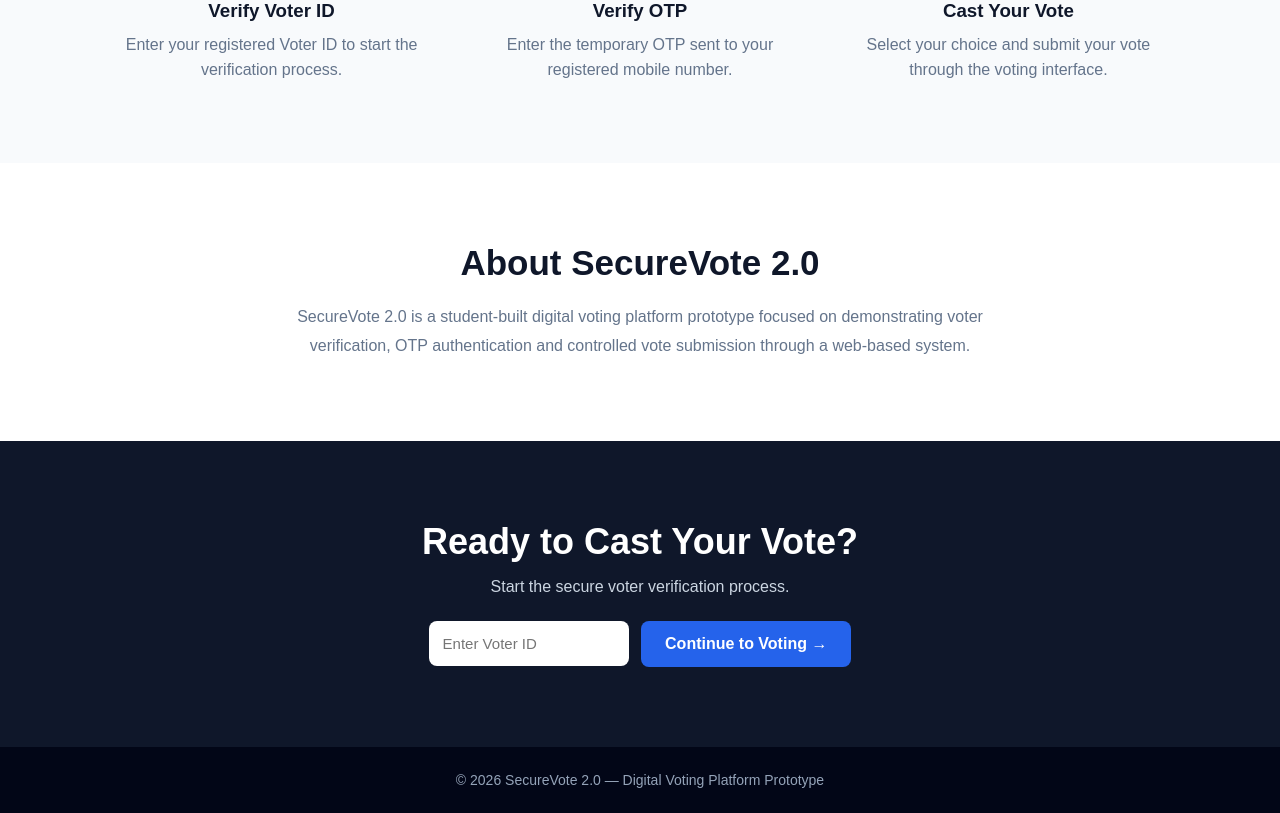
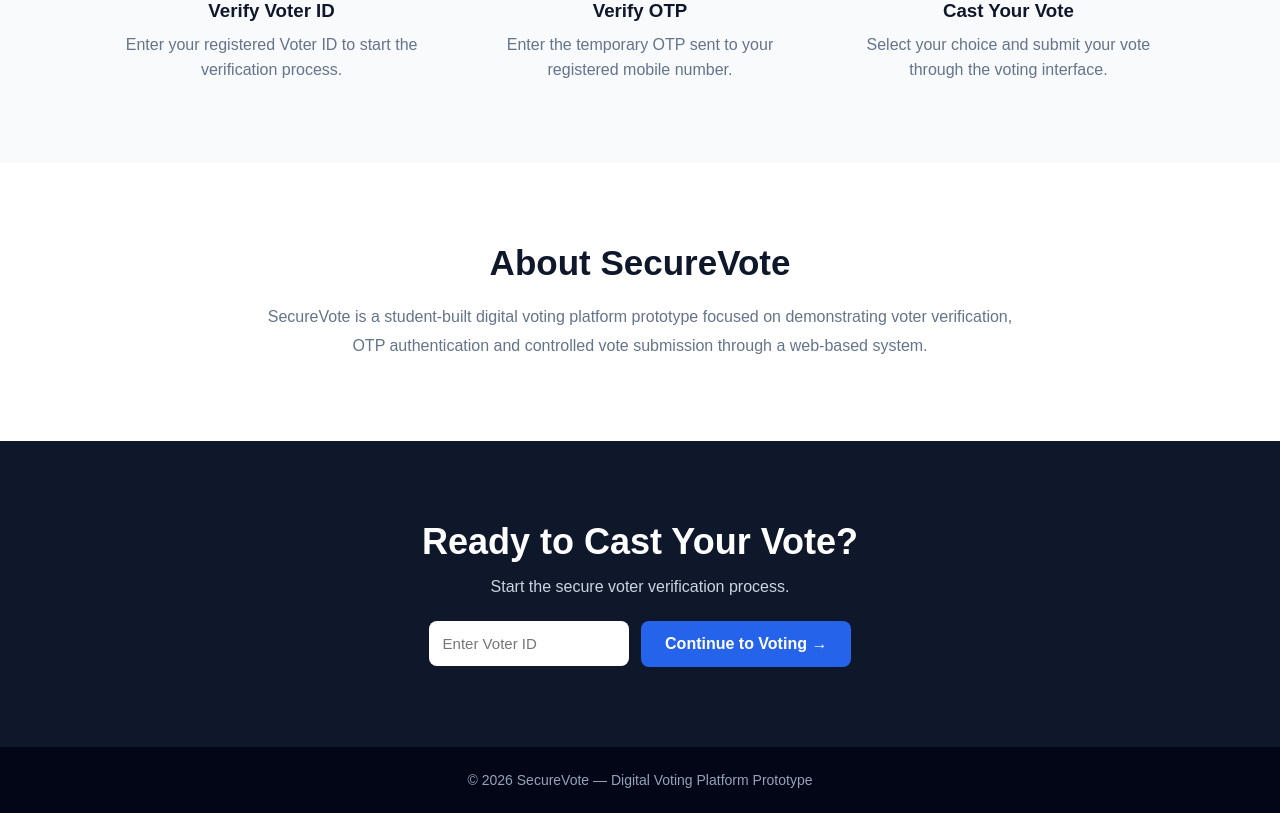
Before and after one commit to arpitkumar138/Secure_Digital_Voting_Platform, a Flask app: page / in a window 1280 px wide. Shown: the part 1446-2259 px from the top of the page. Run offline with Flask 3, Linux system fonts and the light colour scheme.

Commit message:
Update index.html

```diff
--- a/templates/index.html
+++ b/templates/index.html
@@ -4,7 +4,7 @@
     <meta charset="UTF-8">
     <meta name="viewport" content="width=device-width, initial-scale=1.0">
 
-    <title>SecureVote 2.0</title>
+    <title>SecureVote</title>
 
     <style>
         * {
@@ -593,11 +593,11 @@
     <div class="about-content">
 
         <h2>
-            About SecureVote 2.0
+            About SecureVote
         </h2>
 
         <p>
-            SecureVote 2.0 is a student-built digital voting
+            SecureVote is a student-built digital voting
             platform prototype focused on demonstrating
             voter verification, OTP authentication and
             controlled vote submission through a web-based system.
@@ -650,7 +650,7 @@
 <!-- FOOTER -->
 <footer>
 
-    © 2026 SecureVote 2.0 — Digital Voting Platform Prototype
+    © 2026 SecureVote — Digital Voting Platform Prototype
 
 </footer>
 
```
